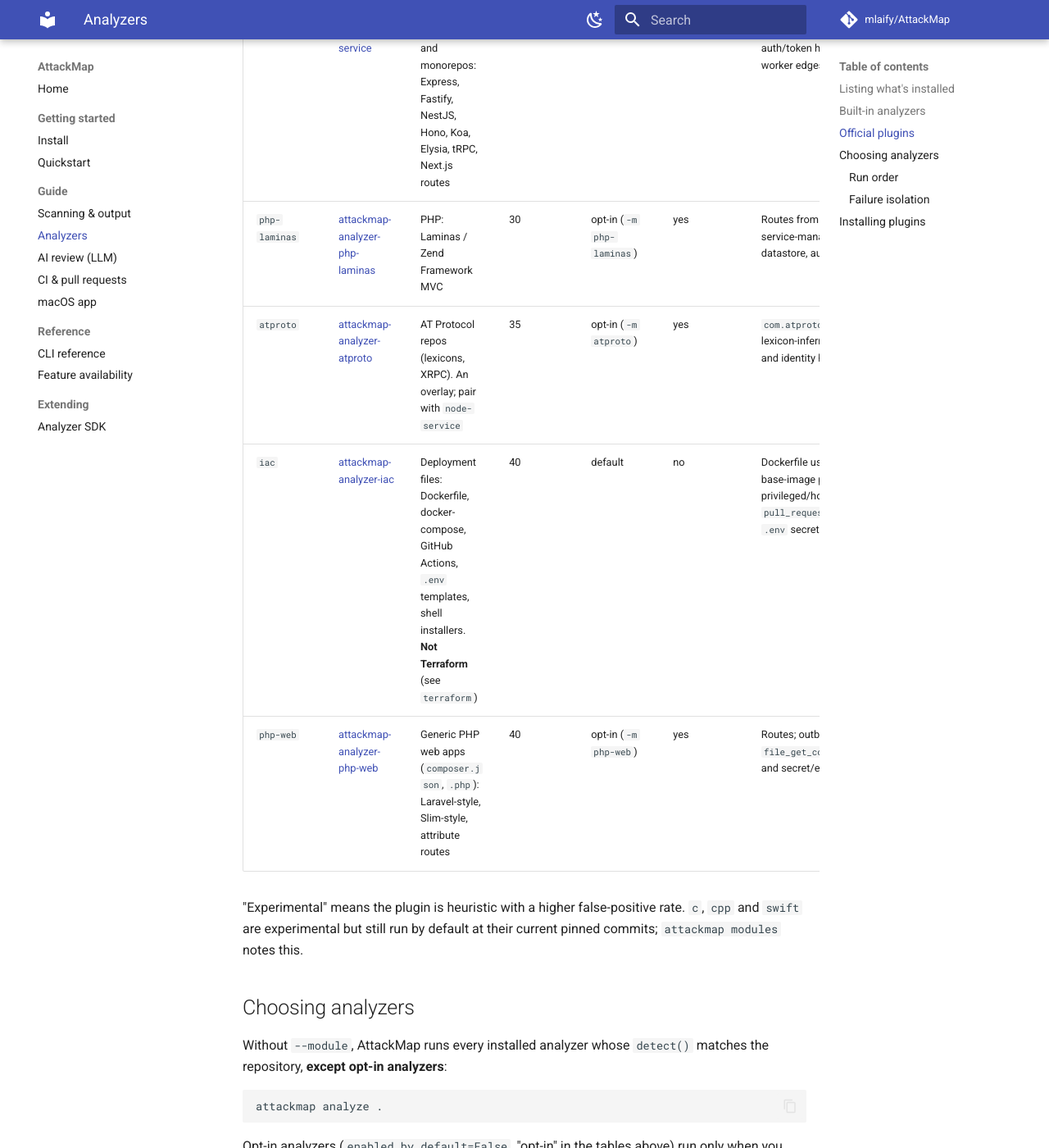
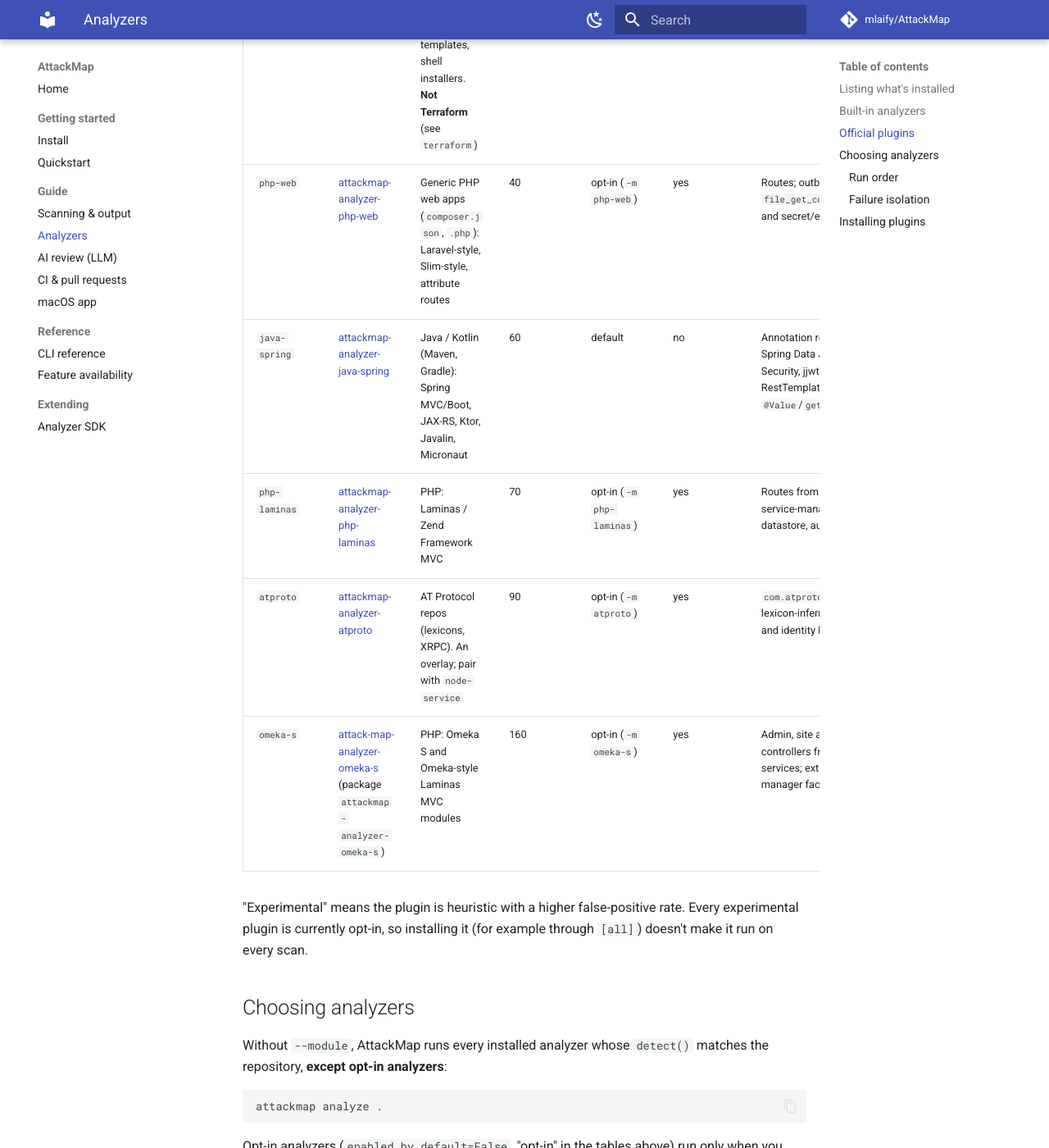
Before and after one commit to mlaify/attackmap-docs, an MkDocs documentation site: the page built from docs/analyzers.md, in a window 1280 px wide and 1400 px high, scrolled down 2873 px. Shown: the whole window at 82% size. Built offline with MkDocs 1.6.1 and Material for MkDocs 9.7.7, drawn with Linux system fonts in a browser that asks for light colours; comment, search, counter and statistics services are not loaded; some of the changed text lies outside the part shown.

Commit message:
Update analyzers tables for the new plugin lock; add docs CI
AttackMap#293 re-pinned the plugins: c, cpp and swift are now opt-in, and
python (10), java-spring (60), php-laminas (70), atproto (90) and omeka-s
(160) have new priorities. Update the plugin table and re-sort it by run
order.

Add .github/workflows/docs-ci.yml, which runs `mkdocs build --strict` and
`pytest tests/` against attackmap[all] on pull requests and pushes to main,
so the analyzers table is checked against `attackmap modules --json`.

Co-Authored-By: Claude Opus 5.5 <noreply@anthropic.com>

```diff
--- a/docs/analyzers.md
+++ b/docs/analyzers.md
@@ -38,25 +38,25 @@ plugin's repository.
 
 | Module | Package / repo | Languages / targets | Priority | Runs | Experimental | Main signals | Known gaps |
 |---|---|---|---|---|---|---|---|
-| `python` | [attackmap-analyzer-python](https://github.com/mlaify/attackmap-analyzer-python) | Python: Django, DRF, Starlette, AIOHTTP, Sanic, Litestar, Flask `add_url_rule`. Additive over built-in `python-web` | 15 | default | no | Django/DRF/Starlette/AIOHTTP/Sanic/Litestar routes; SQLAlchemy, asyncpg, psycopg, motor, pymongo, redis, boto3; passlib, bcrypt, argon2, PyJWT, authlib, fastapi-users; httpx/aiohttp calls; `os.environ` and pydantic-settings secrets | [#2](https://github.com/mlaify/attackmap-analyzer-python/issues/2) Django `include()` prefixes, Tornado, Litestar controllers |
-| `c` | [attackmap-analyzer-c](https://github.com/mlaify/attackmap-analyzer-c) | C (`.c`, `.h`), CMake/Make projects | 20 | default | yes | civetweb, mongoose, libonion routes; libmicrohttpd entrypoint; libcurl calls; sqlite3, libpq, MySQL, hiredis, mongoc; OpenSSL, mbedTLS, libsodium; `getenv` secrets | [#2](https://github.com/mlaify/attackmap-analyzer-c/issues/2) `.h` ownership vs C++; methods always `ANY` |
-| `cpp` | [attackmap-analyzer-cpp](https://github.com/mlaify/attackmap-analyzer-cpp) | C++ (`.cpp` `.cc` `.cxx` `.hpp` …), CMake | 20 | default | yes | Crow, Pistache, Drogon, cpprestsdk routes; libcurl/cpr calls; libpqxx, mongocxx, redis-plus-plus, SOCI; OpenSSL, Botan, libsodium, Crypto++ | [#2](https://github.com/mlaify/attackmap-analyzer-cpp/issues/2) no memory-safety / command-exec sinks yet |
+| `python` | [attackmap-analyzer-python](https://github.com/mlaify/attackmap-analyzer-python) | Python: Django, DRF, Starlette, AIOHTTP, Sanic, Litestar, Flask `add_url_rule`. Additive over built-in `python-web` | 10 | default | no | Django/DRF/Starlette/AIOHTTP/Sanic/Litestar routes; SQLAlchemy, asyncpg, psycopg, motor, pymongo, redis, boto3; passlib, bcrypt, argon2, PyJWT, authlib, fastapi-users; httpx/aiohttp calls; `os.environ` and pydantic-settings secrets | [#2](https://github.com/mlaify/attackmap-analyzer-python/issues/2) Django `include()` prefixes, Tornado, Litestar controllers |
+| `c` | [attackmap-analyzer-c](https://github.com/mlaify/attackmap-analyzer-c) | C (`.c`, `.h`), CMake/Make projects | 20 | opt-in (`-m c`) | yes | civetweb, mongoose, libonion routes; libmicrohttpd entrypoint; libcurl calls; sqlite3, libpq, MySQL, hiredis, mongoc; OpenSSL, mbedTLS, libsodium; `getenv` secrets | [#2](https://github.com/mlaify/attackmap-analyzer-c/issues/2) `.h` ownership vs C++; methods always `ANY` |
+| `cpp` | [attackmap-analyzer-cpp](https://github.com/mlaify/attackmap-analyzer-cpp) | C++ (`.cpp` `.cc` `.cxx` `.hpp` …), CMake | 20 | opt-in (`-m cpp`) | yes | Crow, Pistache, Drogon, cpprestsdk routes; libcurl/cpr calls; libpqxx, mongocxx, redis-plus-plus, SOCI; OpenSSL, Botan, libsodium, Crypto++ | [#2](https://github.com/mlaify/attackmap-analyzer-cpp/issues/2) no memory-safety / command-exec sinks yet |
 | `dotnet` | [attackmap-analyzer-dotnet](https://github.com/mlaify/attackmap-analyzer-dotnet) | C# / .NET (`.csproj`, `.sln`, `.cs`): ASP.NET Core | 20 | default | no | Minimal APIs and attribute routing; EF Core, Dapper, Npgsql, MongoDB; JwtBearer, OpenIdConnect, Identity, `[Authorize]`; `HttpClient`; configuration secrets | [#2](https://github.com/mlaify/attackmap-analyzer-dotnet/issues/2) route templates, `MapGroup`, per-route auth; no F# or Razor Pages |
 | `go` | [attackmap-analyzer-go](https://github.com/mlaify/attackmap-analyzer-go) | Go modules (`go.mod`, `.go`): net/http, chi, gin, echo, fiber, gorilla/mux | 20 | default | no | Routes and entrypoints; `database/sql`, gorm, sqlx, pgx, mongo, go-redis; golang-jwt, oauth2, sessions, casbin, bcrypt; HTTP clients; `os.Getenv`/viper secrets | [#2](https://github.com/mlaify/attackmap-analyzer-go/issues/2) false-positive routes, [#3](https://github.com/mlaify/attackmap-analyzer-go/issues/3) Go 1.22 mux patterns, group prefixes |
-| `java-spring` | [attackmap-analyzer-java-spring](https://github.com/mlaify/attackmap-analyzer-java-spring) | Java / Kotlin (Maven, Gradle): Spring MVC/Boot, JAX-RS, Ktor, Javalin, Micronaut | 20 | default | no | Annotation routes with class-level prefixes; Spring Data JPA/Mongo/Redis, JDBC; Spring Security, jjwt, password encoders, OAuth2; RestTemplate, WebClient, Feign; `@Value`/`getenv` secrets | [#2](https://github.com/mlaify/attackmap-analyzer-java-spring/issues/2) bare `@GetMapping`, `path=`; [#3](https://github.com/mlaify/attackmap-analyzer-java-spring/issues/3) WebFlux, `HttpSecurity` rules |
-| `omeka-s` | [attack-map-analyzer-omeka-s](https://github.com/mlaify/attack-map-analyzer-omeka-s) (package `attackmap-analyzer-omeka-s`) | PHP: Omeka S and Omeka-style Laminas MVC modules | 20 | opt-in (`-m omeka-s`) | yes | Admin, site and API surfaces; routes and controllers from module config; Omeka services; extension points (navigation, service-manager factories) | [#2](https://github.com/mlaify/attack-map-analyzer-omeka-s/issues/2) ACL rules and API-key auth; costly `detect()` |
 | `rust` | [attackmap-analyzer-rust](https://github.com/mlaify/attackmap-analyzer-rust) | Rust crates and workspaces: axum, actix-web, rocket | 20 | default | no | Routes and entrypoints; sqlx, diesel, sea-orm, tokio-postgres, mongodb, redis; jsonwebtoken, argon2/bcrypt, oauth2, axum-login; reqwest, ureq; `std::env::var`/dotenv secrets | [#2](https://github.com/mlaify/attackmap-analyzer-rust/issues/2) nest/scope/mount prefixes; no warp, poem, salvo, tide routes |
-| `swift` | [attackmap-analyzer-swift](https://github.com/mlaify/attackmap-analyzer-swift) | Swift: SwiftPM / Xcode projects | 20 | default | yes | SwiftPM detection; `Package.resolved` dependency SBOM (not CVE-matched); Vapor/Hummingbird/Kitura framework hints; `main.swift`/`@main` entrypoints. **No routes yet** | [#1](https://github.com/mlaify/attackmap-analyzer-swift/issues/1) Vapor/Hummingbird routes, app surface (ATS, URL schemes), CocoaPods/Carthage |
+| `swift` | [attackmap-analyzer-swift](https://github.com/mlaify/attackmap-analyzer-swift) | Swift: SwiftPM / Xcode projects | 20 | opt-in (`-m swift`) | yes | SwiftPM detection; `Package.resolved` dependency SBOM (not CVE-matched); Vapor/Hummingbird/Kitura framework hints; `main.swift`/`@main` entrypoints. **No routes yet** | [#1](https://github.com/mlaify/attackmap-analyzer-swift/issues/1) Vapor/Hummingbird routes, app surface (ATS, URL schemes), CocoaPods/Carthage |
 | `terraform` | [attackmap-analyzer-terraform](https://github.com/mlaify/attackmap-analyzer-terraform) | Terraform / OpenTofu (`.tf`, `.tf.json`, `.tfvars`): AWS, Azure, GCP | 20 | default | no | Public ingress (open security groups, auth-less Lambda URLs and API Gateway methods, public S3); IAM wildcards; databases; Secrets Manager / SSM / Key Vault and sensitive variables; API Gateway v2 routes | [#2](https://github.com/mlaify/attackmap-analyzer-terraform/issues/2) IAM escalation paths, [#3](https://github.com/mlaify/attackmap-analyzer-terraform/issues/3) egress-as-ingress, policy documents, [#4](https://github.com/mlaify/attackmap-analyzer-terraform/issues/4) module pinning, `for_each` |
 | `node-service` | [attackmap-analyzer-node-service](https://github.com/mlaify/attackmap-analyzer-node-service) | Node.js / TypeScript backends and monorepos: Express, Fastify, NestJS, Hono, Koa, Elysia, tRPC, Next.js routes | 25 | opt-in (`-m node-service`) | yes | Service identity; route and handler registration; XRPC handlers; outbound HTTP and env-configured service URLs; datastores; auth/token hints; inter-service and async-worker edges | [#3](https://github.com/mlaify/attackmap-analyzer-node-service/issues/3) false-positive `.get()` routes, [#4](https://github.com/mlaify/attackmap-analyzer-node-service/issues/4) per-route guards, router mounts |
-| `php-laminas` | [attackmap-analyzer-php-laminas](https://github.com/mlaify/attackmap-analyzer-php-laminas) | PHP: Laminas / Zend Framework MVC | 30 | opt-in (`-m php-laminas`) | yes | Routes from config arrays; controller and service-manager mappings; outbound calls, datastore, auth and secret hints | [#2](https://github.com/mlaify/attackmap-analyzer-php-laminas/issues/2) `child_routes`, Segment optional parts, latin-1 files |
-| `atproto` | [attackmap-analyzer-atproto](https://github.com/mlaify/attackmap-analyzer-atproto) | AT Protocol repos (lexicons, XRPC). An overlay; pair with `node-service` | 35 | opt-in (`-m atproto`) | yes | `com.atproto.*` / `app.bsky.*` namespaces; lexicon-inferred XRPC endpoints; auth, signing and identity hints; event-stream exposure | [#2](https://github.com/mlaify/attackmap-analyzer-atproto/issues/2) query/procedure → GET/POST, record lexicons emitted as routes |
 | `iac` | [attackmap-analyzer-iac](https://github.com/mlaify/attackmap-analyzer-iac) | Deployment files: Dockerfile, docker-compose, GitHub Actions, `.env` templates, shell installers. **Not Terraform** (see `terraform`) | 40 | default | no | Dockerfile user, ports, piped `curl` installs, base-image pinning; compose service graph, privileged/host-network/`0.0.0.0` binds; `pull_request_target`, tag-pinned actions; `.env` secret inventory | [#1](https://github.com/mlaify/attackmap-analyzer-iac/issues/1) no Kubernetes/Helm, [#2](https://github.com/mlaify/attackmap-analyzer-iac/issues/2) `Dockerfile.*` names, multi-stage `USER` |
 | `php-web` | [attackmap-analyzer-php-web](https://github.com/mlaify/attackmap-analyzer-php-web) | Generic PHP web apps (`composer.json`, `.php`): Laravel-style, Slim-style, attribute routes | 40 | opt-in (`-m php-web`) | yes | Routes; outbound HTTP (`curl_init`, `file_get_contents`, clients); datastore, auth and secret/env hints | [#2](https://github.com/mlaify/attackmap-analyzer-php-web/issues/2) false-positive routes and secrets, [#3](https://github.com/mlaify/attackmap-analyzer-php-web/issues/3) Laravel groups/middleware, Symfony YAML/XML |
+| `java-spring` | [attackmap-analyzer-java-spring](https://github.com/mlaify/attackmap-analyzer-java-spring) | Java / Kotlin (Maven, Gradle): Spring MVC/Boot, JAX-RS, Ktor, Javalin, Micronaut | 60 | default | no | Annotation routes with class-level prefixes; Spring Data JPA/Mongo/Redis, JDBC; Spring Security, jjwt, password encoders, OAuth2; RestTemplate, WebClient, Feign; `@Value`/`getenv` secrets | [#2](https://github.com/mlaify/attackmap-analyzer-java-spring/issues/2) bare `@GetMapping`, `path=`; [#3](https://github.com/mlaify/attackmap-analyzer-java-spring/issues/3) WebFlux, `HttpSecurity` rules |
+| `php-laminas` | [attackmap-analyzer-php-laminas](https://github.com/mlaify/attackmap-analyzer-php-laminas) | PHP: Laminas / Zend Framework MVC | 70 | opt-in (`-m php-laminas`) | yes | Routes from config arrays; controller and service-manager mappings; outbound calls, datastore, auth and secret hints | [#2](https://github.com/mlaify/attackmap-analyzer-php-laminas/issues/2) `child_routes`, Segment optional parts, latin-1 files |
+| `atproto` | [attackmap-analyzer-atproto](https://github.com/mlaify/attackmap-analyzer-atproto) | AT Protocol repos (lexicons, XRPC). An overlay; pair with `node-service` | 90 | opt-in (`-m atproto`) | yes | `com.atproto.*` / `app.bsky.*` namespaces; lexicon-inferred XRPC endpoints; auth, signing and identity hints; event-stream exposure | [#2](https://github.com/mlaify/attackmap-analyzer-atproto/issues/2) query/procedure → GET/POST, record lexicons emitted as routes |
+| `omeka-s` | [attack-map-analyzer-omeka-s](https://github.com/mlaify/attack-map-analyzer-omeka-s) (package `attackmap-analyzer-omeka-s`) | PHP: Omeka S and Omeka-style Laminas MVC modules | 160 | opt-in (`-m omeka-s`) | yes | Admin, site and API surfaces; routes and controllers from module config; Omeka services; extension points (navigation, service-manager factories) | [#2](https://github.com/mlaify/attack-map-analyzer-omeka-s/issues/2) ACL rules and API-key auth; costly `detect()` |
 
 "Experimental" means the plugin is heuristic with a higher false-positive
-rate. `c`, `cpp` and `swift` are experimental but still run by default at
-their current pinned commits; `attackmap modules` notes this.
+rate. Every experimental plugin is currently opt-in, so installing it (for
+example through `[all]`) doesn't make it run on every scan.
 
 ## Choosing analyzers
 
```
Also changed, not shown: 1 other file.
